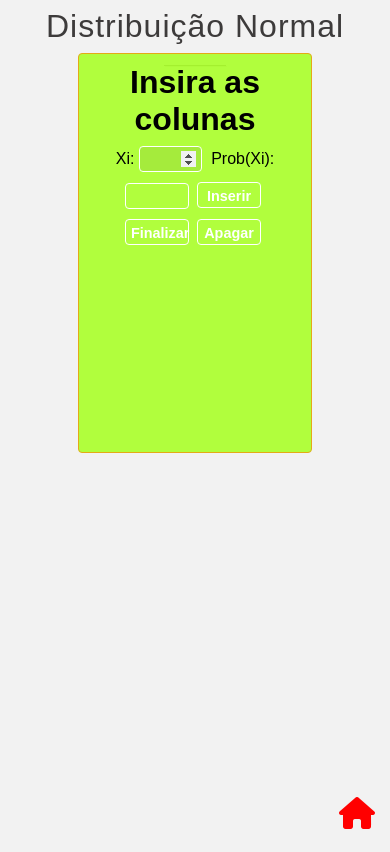
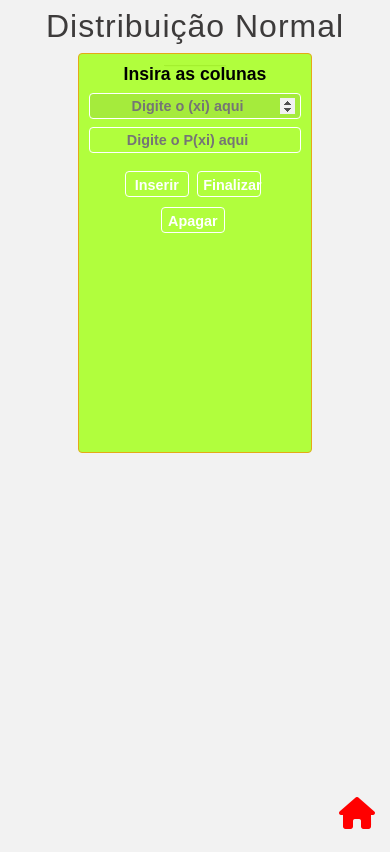
Before and after one commit to thalysf/dist-probabilidades, a plain HTML site: page dist-normal.html in a window 390 px wide. Drawn offline with Linux system fonts and the light colour scheme.

Commit message:
add de outras medias queries

```diff
--- a/css/dist-normal.css
+++ b/css/dist-normal.css
@@ -114,3 +114,17 @@ caption{
     opacity: 80%;
     color: #181618f6;
 }
+@media(max-width: 494px)
+{
+    input#xi, input#p-xi{
+        text-align: center;
+        margin-bottom: 0.5rem;
+        width: 100%;
+    }
+    label{
+        display: none;
+    }
+    h1.title2{
+        font-size: 1.1rem;
+    }
+}
--- a/css/style.css
+++ b/css/style.css
@@ -8,4 +8,5 @@
 }
 body{
     background-color: #f2f2f2;
+    min-height: 100vh;
 }
--- a/dist-normal.html
+++ b/dist-normal.html
@@ -17,9 +17,9 @@
             <h1 class="title2">Insira as colunas</h1>
             <form action="#">
                 <label for="xi">Xi:</label>
-                <input type="number" id="xi">
+                <input type="number" id="xi" placeholder="Digite o (xi) aqui">
                 <label for="p-xi">Prob(Xi):</label>
-                <input type="number" id="p-xi">
+                <input type="number" id="p-xi" placeholder="Digite o P(xi) aqui">
                 <input type="button" value="Inserir" id="btn-insere">
                 <a href="#" id="btn-finaliza">Finalizar</a>
                 <input type="button" value="Apagar" id="btn-apaga">
```
